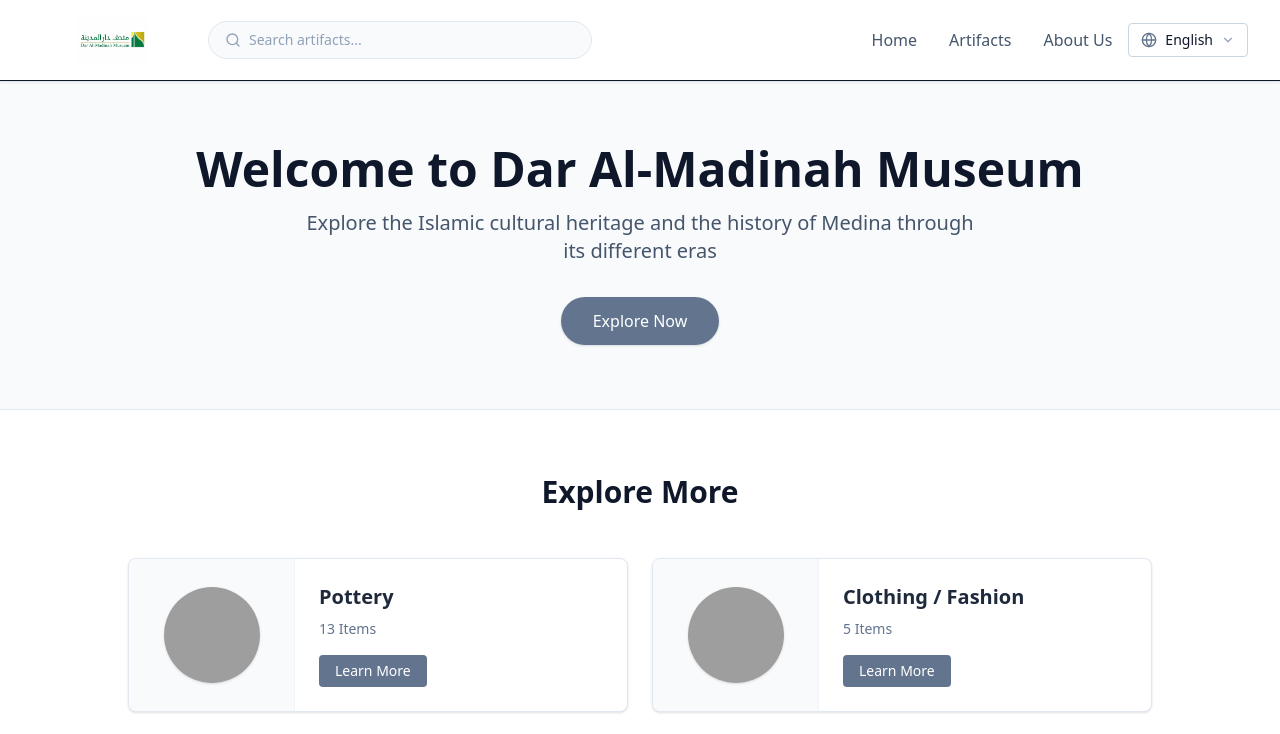
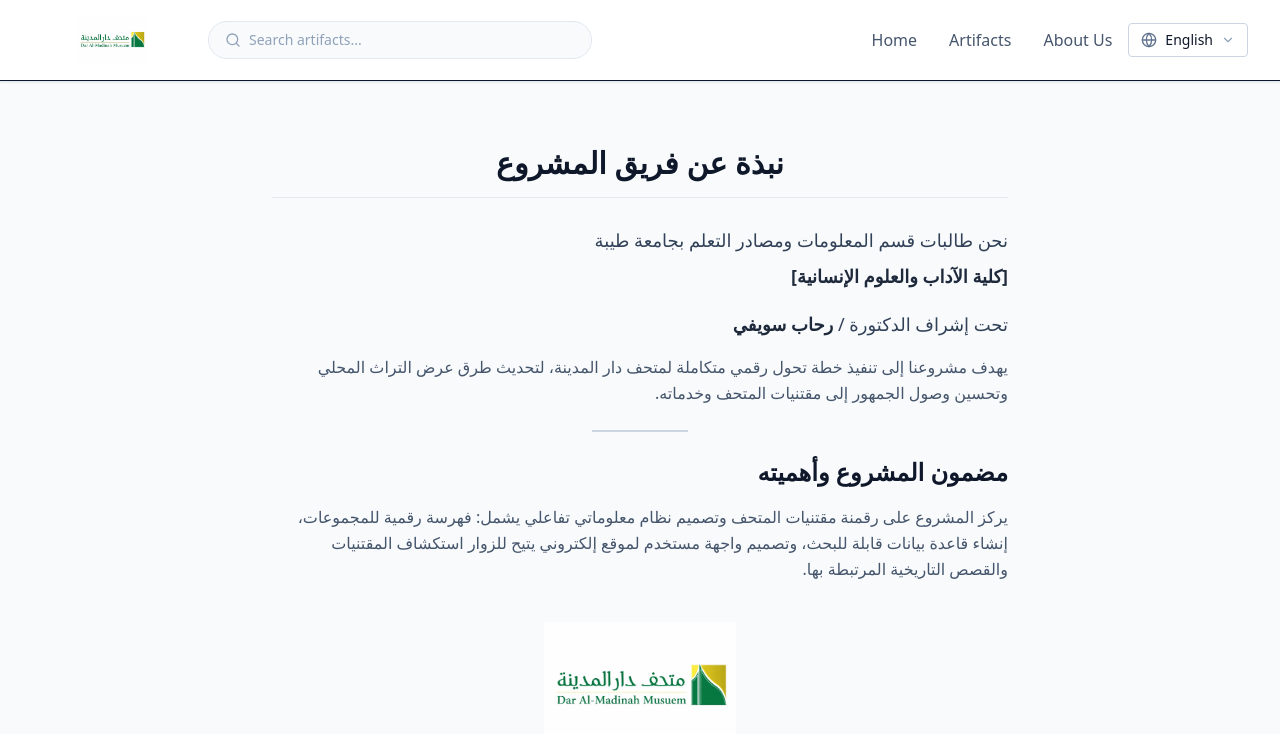
Before and after one commit to Alreem-ai/dar-al-madinah-museum, a Next.js app: page /en in a window 1280 px wide. Shown: the top 734 px of the page. Built offline with nearby package versions, Linux system fonts and the light colour scheme; grey boxes are pictures that could not be loaded.

Commit message:
feat: replace hero with project team intro and museum logo

```diff
--- a/src/app/[locale]/page.tsx
+++ b/src/app/[locale]/page.tsx
@@ -10,8 +10,8 @@
     <div className="bg-background">
       {/* Hero Section */}
       <section className="bg-slate-50 border-b border-slate-200 py-16 relative overflow-hidden">
-        {/* Subtle background pattern could go here */}
-        <div className="container mx-auto px-4 relative z-10 text-center">
+        {/* Original welcome message — kept hidden, not deleted */}
+        <div className="hidden">
           <h1 className="text-4xl md:text-5xl font-bold text-slate-900 mb-4">
             {isArabic ? 'مرحباً بكم في متحف دار المدينة' : 'Welcome to Dar Al-Madinah Museum'}
           </h1>
@@ -23,6 +23,51 @@
           <Link href={`/${locale}#categories`} className="bg-slate-500 text-white px-8 py-3 rounded-full hover:bg-slate-600 transition shadow-sm font-medium inline-block">
             {isArabic ? 'استكشف الآن' : 'Explore Now'}
           </Link>
+        </div>
+
+        {/* New: Project Team Introduction */}
+        <div className="container mx-auto px-4 relative z-10 max-w-3xl text-center" dir="rtl">
+
+          {/* Section Title */}
+          <h1 className="text-2xl md:text-3xl font-bold text-slate-900 mb-6 border-b border-slate-200 pb-4">
+            نبذة عن فريق المشروع
+          </h1>
+
+          {/* Team paragraph */}
+          <div className="text-slate-700 leading-loose text-base md:text-lg space-y-3 text-right">
+            <p>
+              نحن طالبات قسم المعلومات ومصادر التعلم بجامعة طيبة
+              <br />
+              <span className="font-semibold text-slate-800">[كلية الآداب والعلوم الإنسانية]</span>
+            </p>
+            <p>
+              تحت إشراف الدكتورة /&nbsp;<span className="font-semibold text-slate-800">رحاب سويفي</span>
+            </p>
+            <p className="text-slate-600 text-sm md:text-base leading-relaxed">
+              يهدف مشروعنا إلى تنفيذ خطة تحول رقمي متكاملة لمتحف دار المدينة، لتحديث طرق عرض التراث المحلي وتحسين وصول الجمهور إلى مقتنيات المتحف وخدماته.
+            </p>
+          </div>
+
+          {/* Divider */}
+          <div className="w-24 h-0.5 bg-slate-300 mx-auto my-6" />
+
+          {/* Section Title 2 */}
+          <h2 className="text-xl md:text-2xl font-bold text-slate-900 mb-4 text-right">
+            مضمون المشروع وأهميته
+          </h2>
+          <p className="text-slate-600 text-sm md:text-base leading-relaxed text-right">
+            يركز المشروع على رقمنة مقتنيات المتحف وتصميم نظام معلوماتي تفاعلي يشمل: فهرسة رقمية للمجموعات، إنشاء قاعدة بيانات قابلة للبحث، وتصميم واجهة مستخدم لموقع إلكتروني يتيح للزوار استكشاف المقتنيات والقصص التاريخية المرتبطة بها.
+          </p>
+
+          {/* Museum Official Logo — below the passage */}
+          <div className="mt-10 flex justify-center">
+            <img
+              src="/images/official-museum-logo.png"
+              alt="متحف دار المدينة"
+              className="h-24 md:h-32 object-contain"
+            />
+          </div>
+
         </div>
       </section>
 
```
